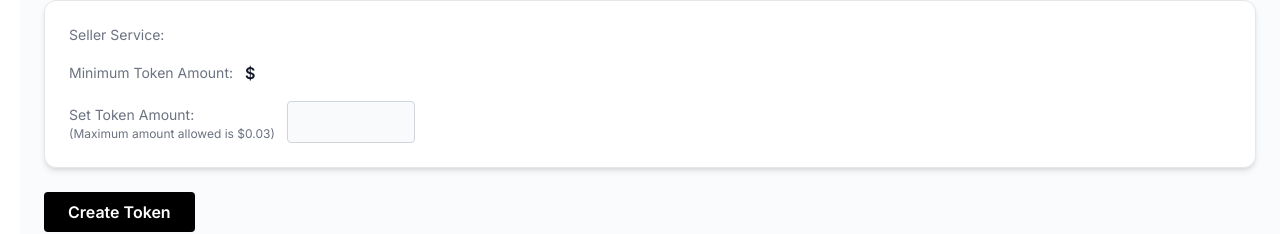
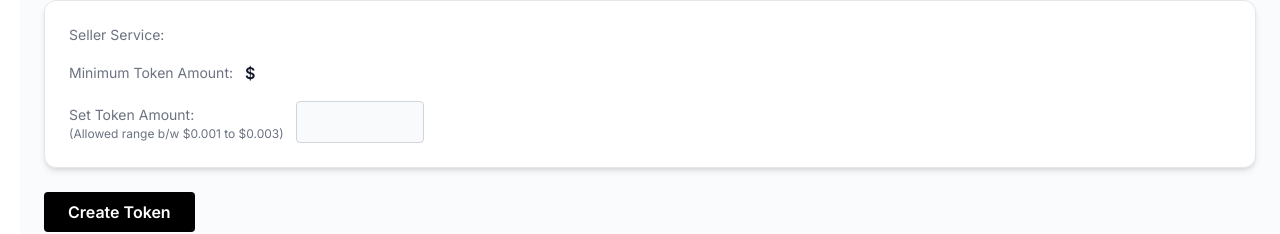
Before and after one commit to skyfire-xyz/skyfire-solutions-smart-web-crawler-demo, a Next.js app in the folder crawler-agent-fe/: page /token in a window 1280 px wide. Shown: the part 348-582 px from the top of the page. Built offline with nearby package versions, Linux system fonts and the light colour scheme; no server answers.

Commit message:
changes default token amount and  allowed range

```diff
--- a/crawler-agent-fe/app/token/page.tsx
+++ b/crawler-agent-fe/app/token/page.tsx
@@ -80,13 +80,13 @@ export default function CrawlWithTokenPage() {
                 <div className="flex items-center gap-3">
                   <div>
                     <span className="text-gray-500 text-sm">Set Token Amount:</span>
-                    <p className="text-gray-500 text-xs">(Maximum amount allowed is $0.03)</p>
+                    <p className="text-gray-500 text-xs">(Allowed range b/w $0.001 to $0.003)</p>
                   </div>
                   <input
                     type="number"
                     min="0"
-                    max="0.03"
-                    step="0.01"
+                    max="0.003"
+                    step="0.001"
                     value={tokenAmount}
                     onChange={e => setTokenAmount(e.target.value)}
                     className="font-bold border border-gray-300 rounded px-3 py-2 w-32 focus:outline-none focus:ring-2 focus:ring-blue-200 bg-gray-50 text-gray-900"
```
